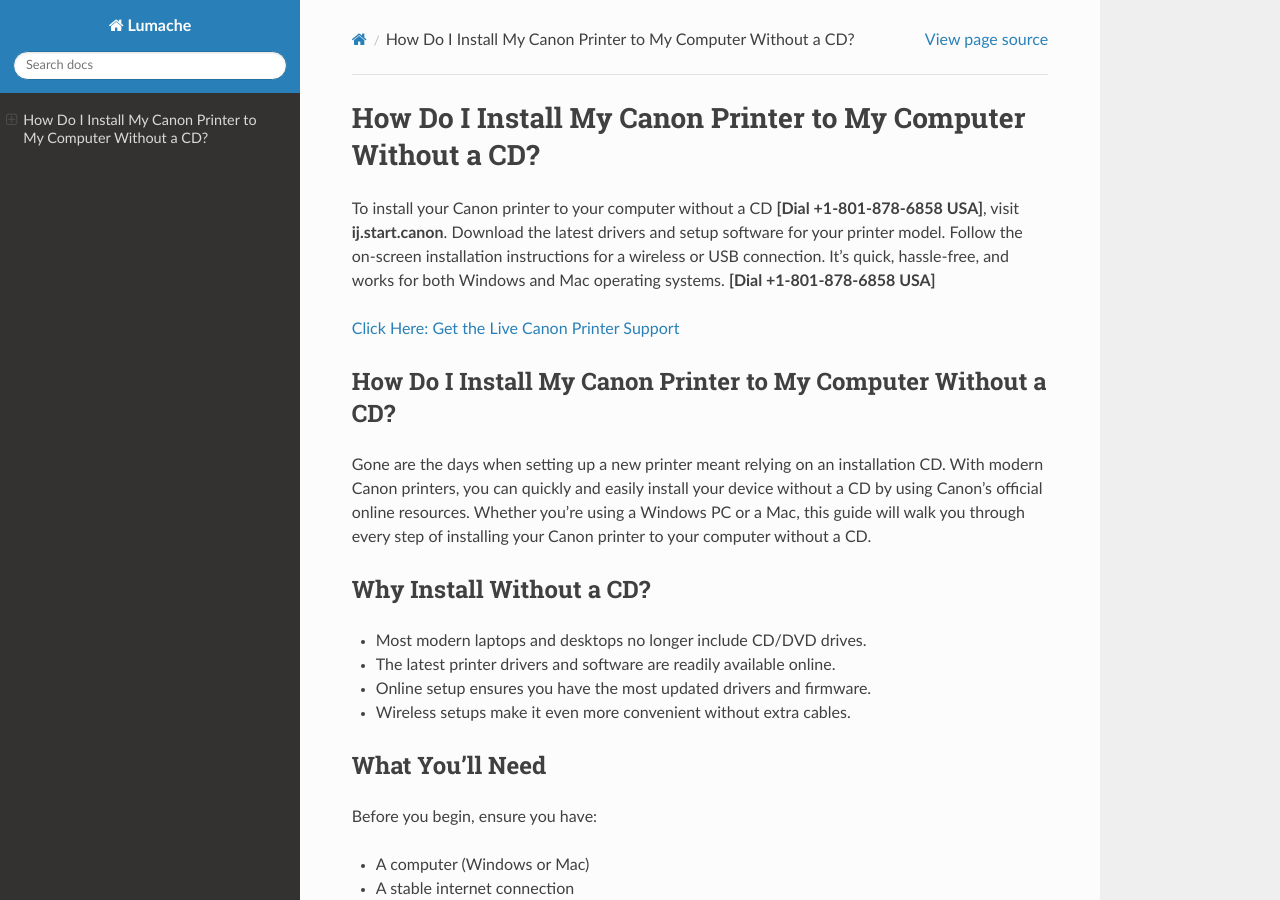
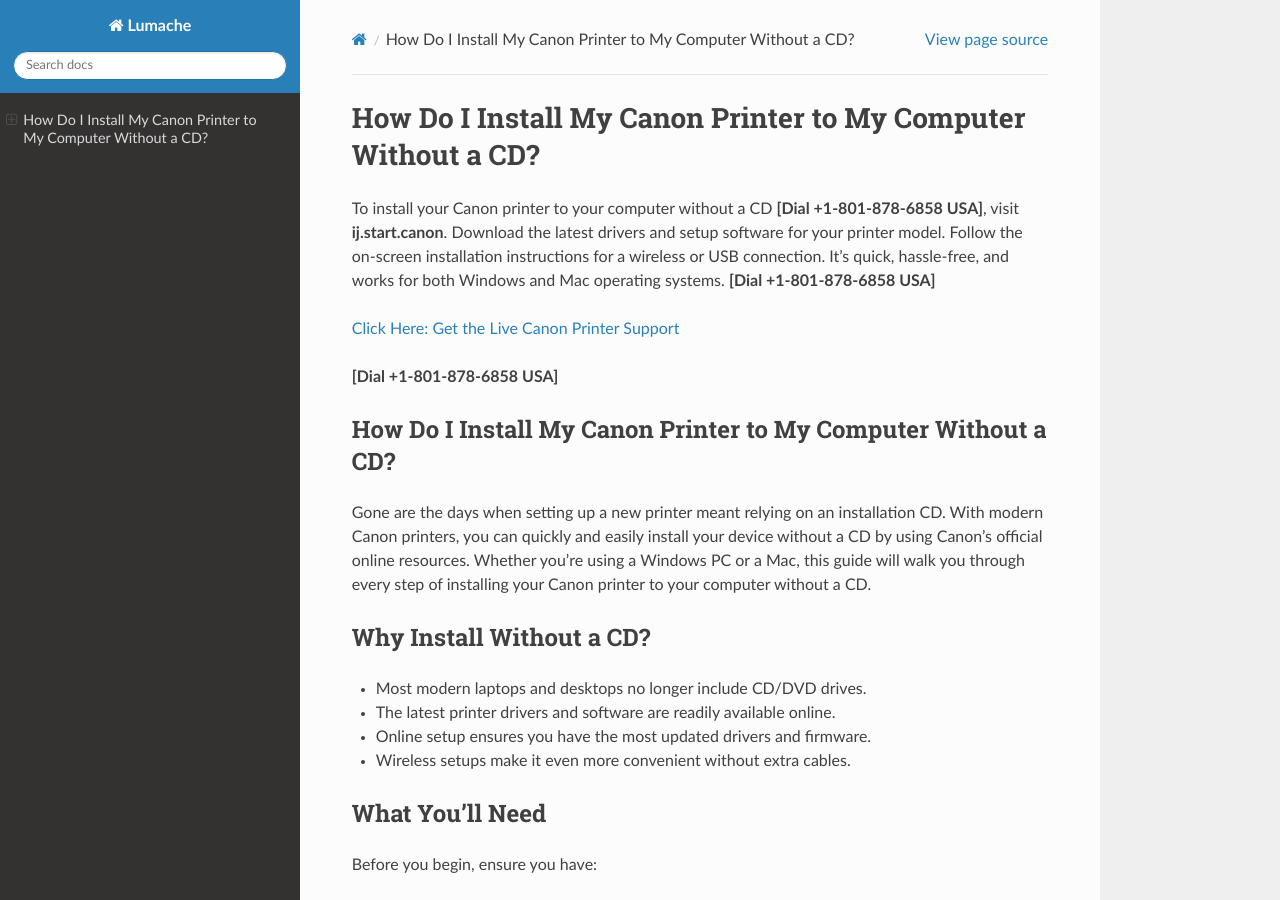
Before and after one commit to meganfloress/startcanonij, a Sphinx documentation site: the page built from docs/source/index.rst, in a window 1280 px wide and 900 px high. Built offline with Sphinx 7.4.7 and the Read the Docs theme 3.1.0, drawn with Linux system fonts in a browser that asks for light colours.

Commit message:
Update index.rst

```diff
--- a/docs/source/index.rst
+++ b/docs/source/index.rst
@@ -4,6 +4,8 @@ How Do I Install My Canon Printer to My Computer Without a CD?
 To install your Canon printer to your computer without a CD **[Dial +1-801-878-6858 USA]**, visit **ij.start.canon**. Download the latest drivers and setup software for your printer model. Follow the on-screen installation instructions for a wireless or USB connection. It’s quick, hassle-free, and works for both Windows and Mac operating systems. **[Dial +1-801-878-6858 USA]**
 
 `Click Here: Get the Live Canon Printer Support <https://jivo.chat/KlZSRejpBm>`_
+
+**[Dial +1-801-878-6858 USA]**
 
 How Do I Install My Canon Printer to My Computer Without a CD?
 --------------------------------------------------------------
```
